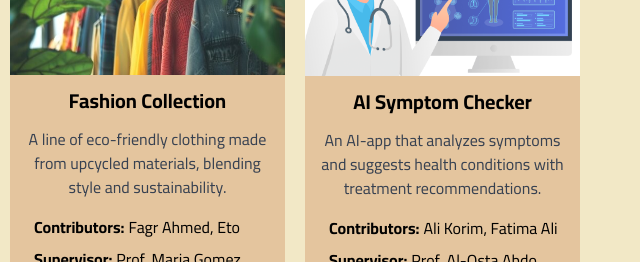
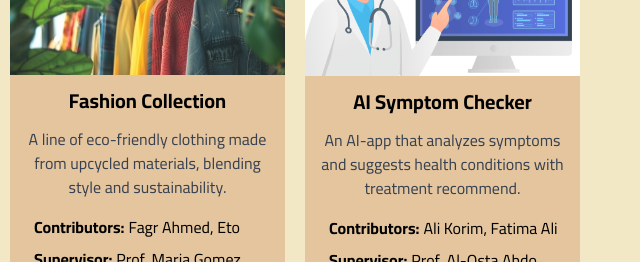
Before and after one commit to RamezKhaled77/Kingsley-University-3, a plain HTML site: page pages/students-life.html in a window 1280 px wide. Shown: the part 4400-4662 px from the top of the page, 640-1280 px from the left. Drawn offline with nearby package versions, Linux system fonts and the light colour scheme.

Commit message:
Update students-life.html

```diff
--- a/pages/students-life.html
+++ b/pages/students-life.html
@@ -392,7 +392,7 @@
                     </figure>
                     <figcaption class="px-4 pb-1">
                         <h4 class="font-bold text-xl py-3 text-center">AI Symptom Checker</h4>
-                        <p class="text-gray-700 pb-3 text-center">An AI-app that analyzes symptoms and suggests health conditions with treatment recommendations.</p>
+                        <p class="text-gray-700 pb-3 text-center">An AI-app that analyzes symptoms and suggests health conditions with treatment recommend.</p>
                         <ul class="pl-2">
                             <li class="py-1"><span class="font-bold pr-1">Contributors:</span>Ali Korim, Fatima Ali</li>
                             <li class="py-1"><span class="font-bold pr-1">Supervisor:</span>Prof. Al-Osta Abdo</li>
```
